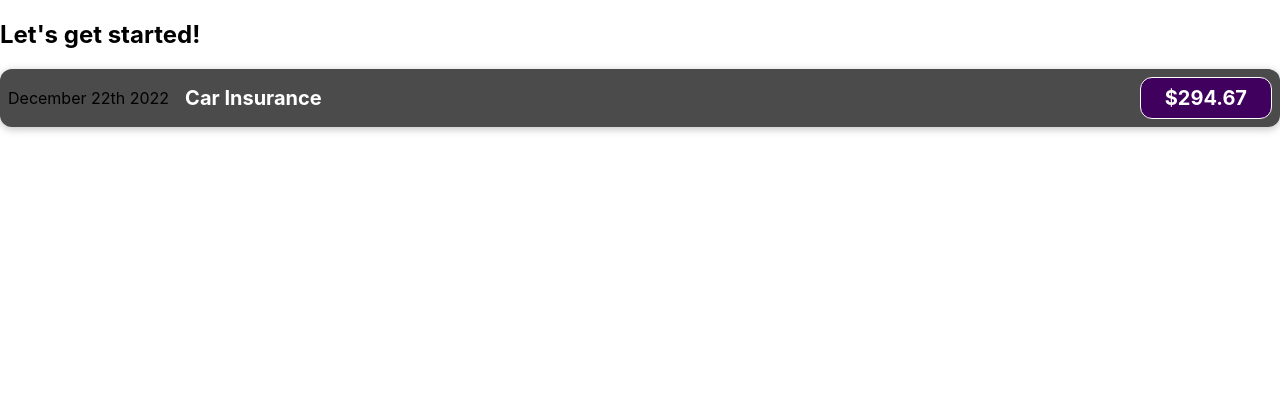
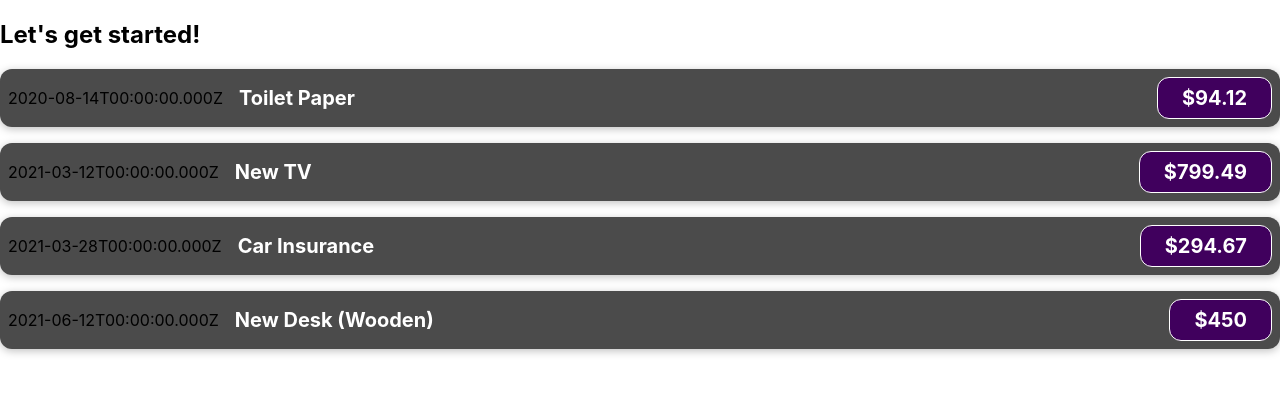
Before and after one commit to codnr98/react-complete-guide, a React (Create React App) app: page / in a window 1280 px wide. Shown: the top 394 px of the page. Built offline with nearby package versions, Linux system fonts and the light colour scheme.

Commit message:
feat: ExpenseItem component에 props 추가

```diff
--- a/src/App.js
+++ b/src/App.js
@@ -1,10 +1,48 @@
 import ExpenseItem from "./components/ExpenseItem";
 
 function App() {
+  const expenses = [
+    {
+      id: "e1",
+      title: "Toilet Paper",
+      amount: 94.12,
+      date: new Date(2020, 7, 14),
+    },
+    {id: "e2", title: "New TV", amount: 799.49, date: new Date(2021, 2, 12)},
+    {
+      id: "e3",
+      title: "Car Insurance",
+      amount: 294.67,
+      date: new Date(2021, 2, 28),
+    },
+    {
+      id: "e4",
+      title: "New Desk (Wooden)",
+      amount: 450,
+      date: new Date(2021, 5, 12),
+    },
+  ];
+
   return (
     <div>
       <h2>Let's get started!</h2>
-      <ExpenseItem></ExpenseItem>
+
+      <ExpenseItem
+        title={expenses[0].title}
+        amount={expenses[0].amount}
+        date={expenses[0].date}></ExpenseItem>
+      <ExpenseItem
+        title={expenses[1].title}
+        amount={expenses[1].amount}
+        date={expenses[1].date}></ExpenseItem>
+      <ExpenseItem
+        title={expenses[2].title}
+        amount={expenses[2].amount}
+        date={expenses[2].date}></ExpenseItem>
+      <ExpenseItem
+        title={expenses[3].title}
+        amount={expenses[3].amount}
+        date={expenses[3].date}></ExpenseItem>
     </div>
   );
 }
--- a/src/components/ExpenseItem.js
+++ b/src/components/ExpenseItem.js
@@ -1,11 +1,11 @@
 import "./ExpenseItem.css";
-function ExpenseItem() {
+function ExpenseItem(props) {
   return (
     <div className='expense-item'>
-      <div>December 22th 2022</div>
+      <div>{props.date.toISOString()}</div>
       <div className='expense-item__description'>
-        <h2>Car Insurance</h2>
-        <div className='expense-item__price'>$294.67</div>
+        <h2>{props.title}</h2>
+        <div className='expense-item__price'>${props.amount}</div>
       </div>
     </div>
   );
```
